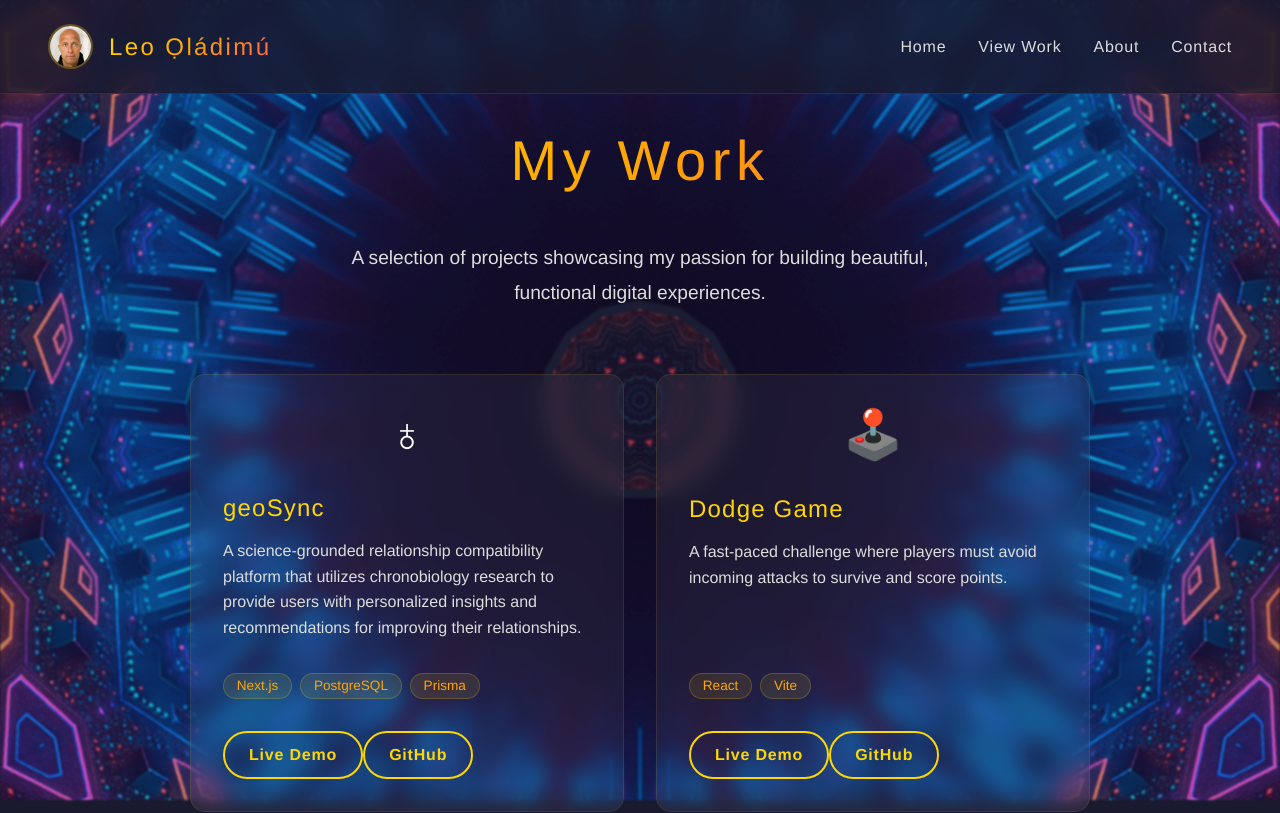
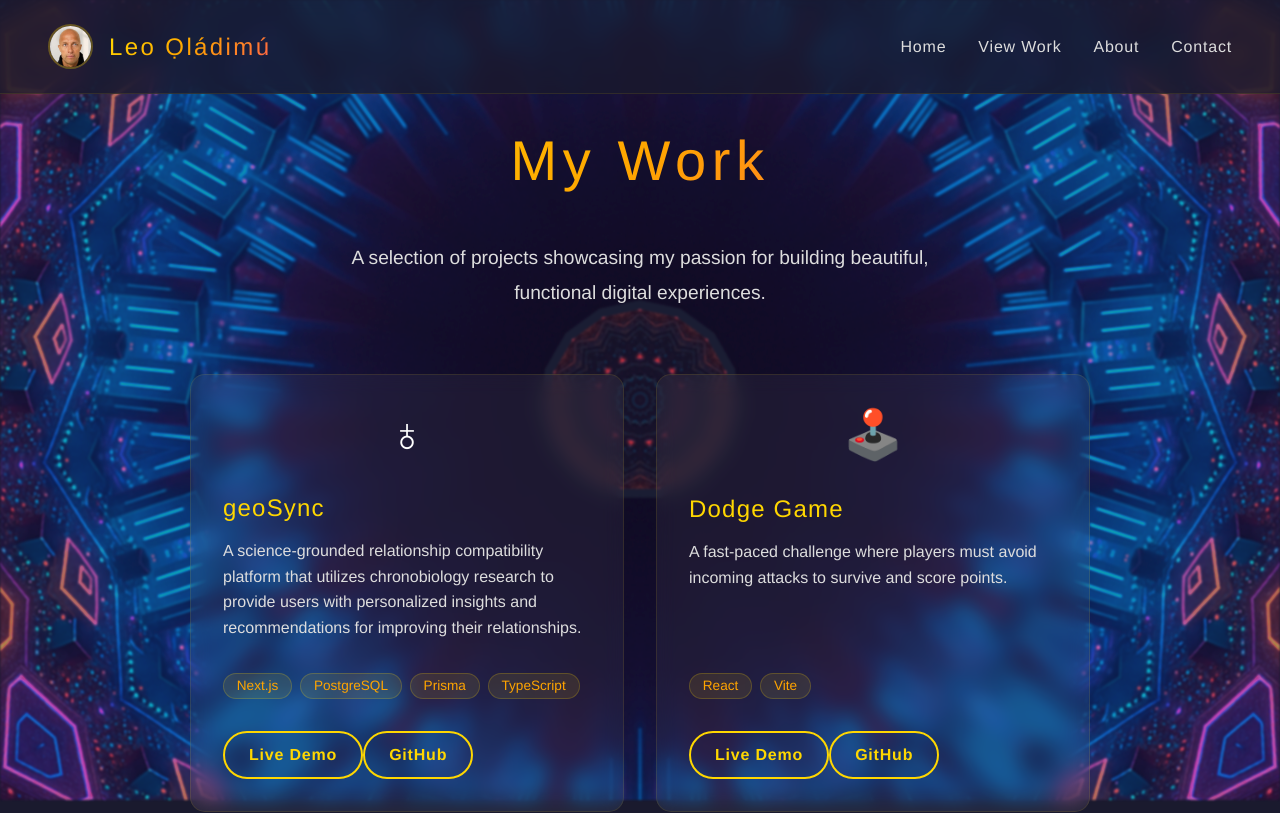
Before and after one commit to leooladimu/porfiriato, a React (Vite) app: page /work in a window 1280 px wide. Shown: the top 813 px of the page. Built offline with nearby package versions, Linux system fonts and the light colour scheme.

Commit message:
geoSync 2.2

```diff
--- a/src/pages/Work.jsx
+++ b/src/pages/Work.jsx
@@ -7,7 +7,7 @@ const Work = () => {
       title: "geoSync",
       description:
         "A science-grounded relationship compatibility platform that utilizes chronobiology research to provide users with personalized insights and recommendations for improving their relationships.",
-      tags: ["Next.js", "PostgreSQL", "Prisma"],
+      tags: ["Next.js", "PostgreSQL", "Prisma", "TypeScript"],
       image: "♁",
       link: "https://geosync.oleo.dev/",
       github: "https://github.com/leooladimu/geosync-next",
```
